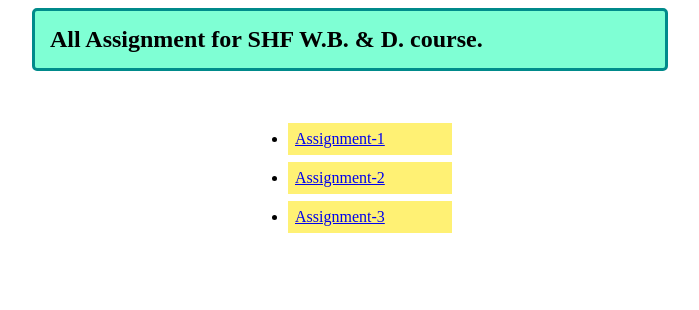
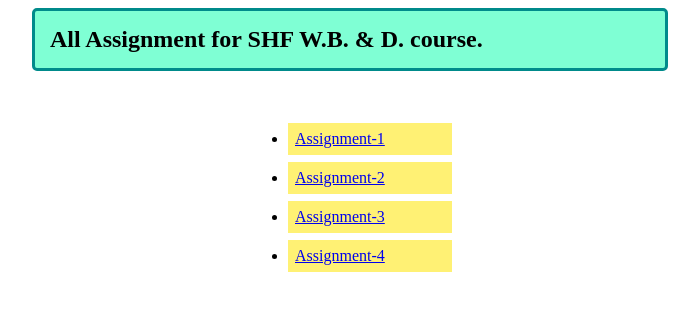
Before and after one commit to Shimul59/shf.assignment, a plain HTML site: page index.html in a window 1280 px wide. Shown: the whole page, without its empty margins (290-989 px from the left). Drawn offline with Linux system fonts and the light colour scheme.

Commit message:
modified index file

```diff
--- a/index.html
+++ b/index.html
@@ -4,6 +4,7 @@
     <meta charset="UTF-8">
     <meta name="viewport" content="width=device-width, initial-scale=1.0">
     <title>Assignments</title>
+    <link rel="shortcut icon" href="img/logo.png" type="image/png">
     <style>
         h2{
             background-color: aquamarine;
@@ -30,6 +31,7 @@
         <li><a href="assignment-1/web-structure.html">Assignment-1</a></li>
         <li><a href="assignment-2/index.html">Assignment-2</a></li>
         <li><a href="assignment-3/index.html">Assignment-3</a></li>
+        <li><a href="assignment-4/index.html">Assignment-4</a></li>
     </ul>
 
 </body>
```
Also changed, not shown: assignment-4/index.html (renamed from assignment-4/index.htm).
